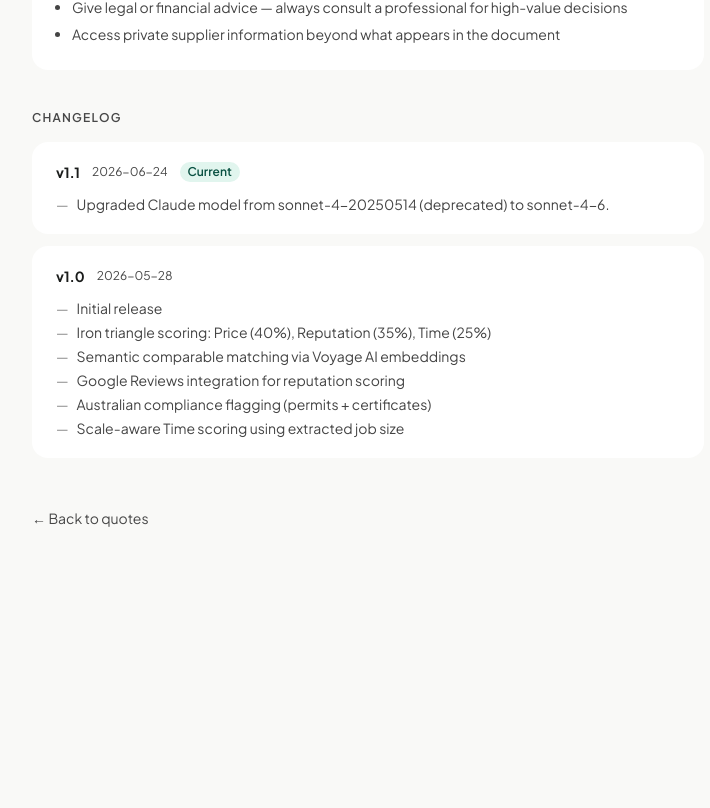
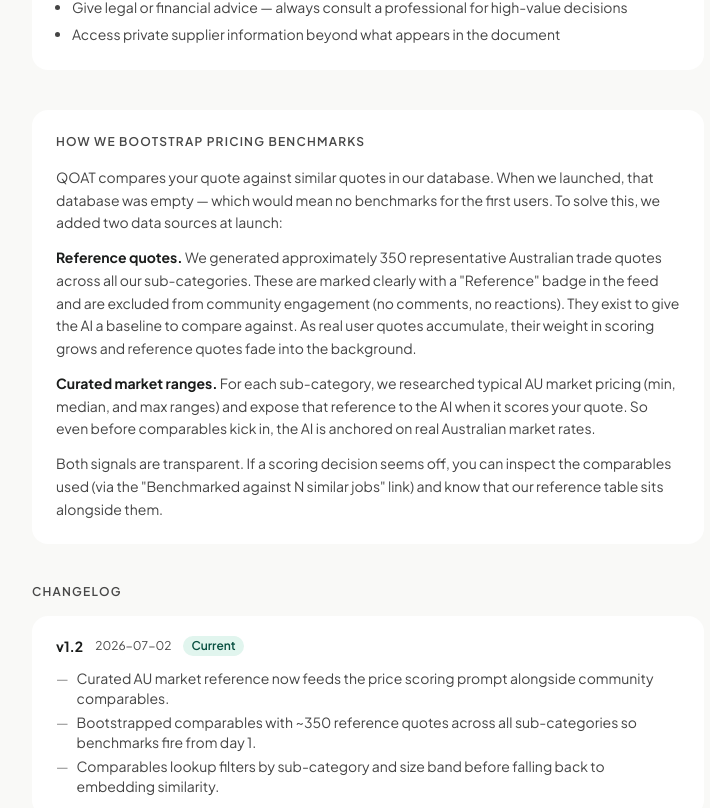
Before and after one commit to Papa-Wheelie/qoat, a Next.js app: page /methodology in a window 1280 px wide. Shown: the part 2072-2880 px from the top of the page, without its empty margins (272-982 px from the left). Before the commit the page ends 2682 px from the top, so only its background shows below. Built offline with nearby package versions, Linux system fonts and the light colour scheme; no server answers.

Commit message:
docs: methodology v1.2 — disclose seed data + curated market reference

```diff
--- a/src/app/methodology/page.tsx
+++ b/src/app/methodology/page.tsx
@@ -154,6 +154,27 @@ export default function MethodologyPage() {
           </div>
         </section>
 
+        {/* Bootstrapping pricing benchmarks */}
+        <section className="bg-surface-container-lowest rounded-[16px] px-6 py-6 space-y-4">
+          <p className="text-xs font-semibold tracking-widest uppercase text-on-surface-variant">
+            How we bootstrap pricing benchmarks
+          </p>
+          <div className="space-y-3 text-sm leading-relaxed" style={{ color: "#444444" }}>
+            <p>
+              QOAT compares your quote against similar quotes in our database. When we launched, that database was empty — which would mean no benchmarks for the first users. To solve this, we added two data sources at launch:
+            </p>
+            <p>
+              <strong className="text-on-surface">Reference quotes.</strong> We generated approximately 350 representative Australian trade quotes across all our sub-categories. These are marked clearly with a &quot;Reference&quot; badge in the feed and are excluded from community engagement (no comments, no reactions). They exist to give the AI a baseline to compare against. As real user quotes accumulate, their weight in scoring grows and reference quotes fade into the background.
+            </p>
+            <p>
+              <strong className="text-on-surface">Curated market ranges.</strong> For each sub-category, we researched typical AU market pricing (min, median, and max ranges) and expose that reference to the AI when it scores your quote. So even before comparables kick in, the AI is anchored on real Australian market rates.
+            </p>
+            <p>
+              Both signals are transparent. If a scoring decision seems off, you can inspect the comparables used (via the &quot;Benchmarked against N similar jobs&quot; link) and know that our reference table sits alongside them.
+            </p>
+          </div>
+        </section>
+
         {/* Changelog */}
         <section className="space-y-4">
           <p className="text-xs font-semibold tracking-widest uppercase text-on-surface-variant">
--- a/src/lib/methodology.ts
+++ b/src/lib/methodology.ts
@@ -1,8 +1,17 @@
-export const CURRENT_METHODOLOGY_VERSION = "v1.1";
+export const CURRENT_METHODOLOGY_VERSION = "v1.2";
 
 export const MODEL_VERSION = "claude-sonnet-4-6";
 
 export const CHANGELOG = [
+  {
+    version: "v1.2",
+    date: "2026-07-02",
+    changes: [
+      "Curated AU market reference now feeds the price scoring prompt alongside community comparables.",
+      "Bootstrapped comparables with ~350 reference quotes across all sub-categories so benchmarks fire from day 1.",
+      "Comparables lookup filters by sub-category and size band before falling back to embedding similarity.",
+    ],
+  },
   {
     version: "v1.1",
     date: "2026-06-24",
```
